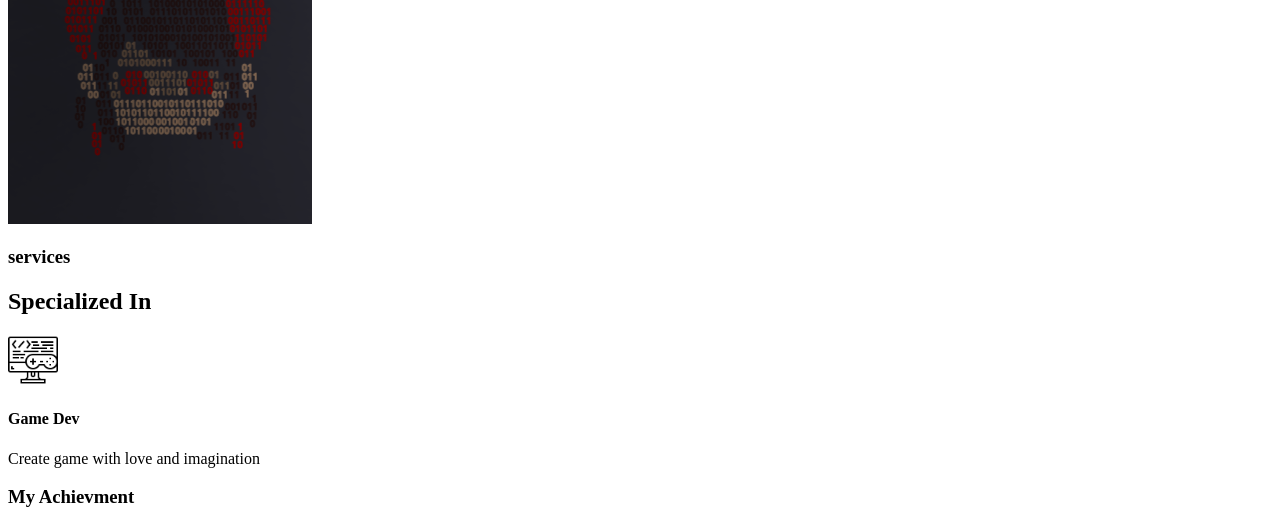
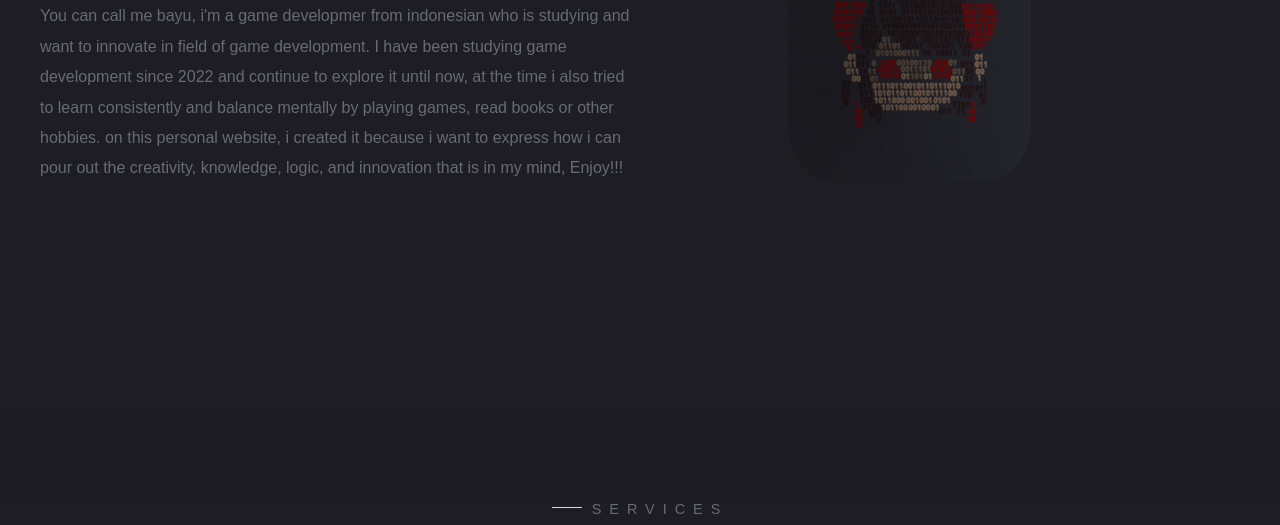
Before and after one commit to Bayulodik/my-portfolios-web, a plain HTML site: page index.html in a window 1280 px wide. Shown: the part 416-941 px from the top of the page. Drawn offline with Linux system fonts and the light colour scheme.

Commit message:
Update index.html

```diff
--- a/index.html
+++ b/index.html
@@ -4,7 +4,7 @@
     <meta charset="UTF-8">
     <meta name="viewport" content="width=device-width, initial-scale=1.0">
     <title>bayu lodik - game development</title>
-    <link rel="./img/icon.png" href="style.css">
+    <link rel="stylesheet" href="style.css">
     <script src="script.js"></script>
 </head>
 <body>
```
